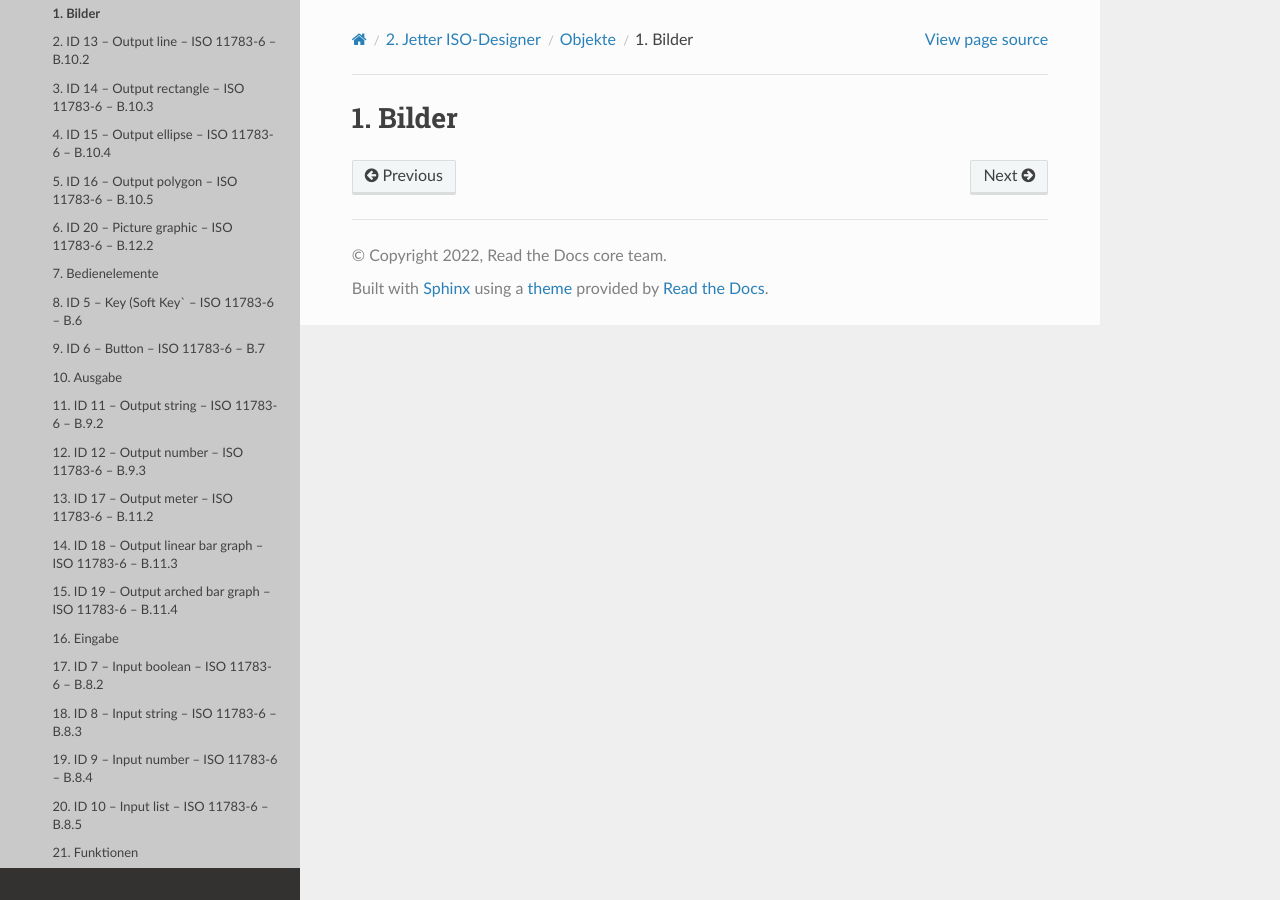
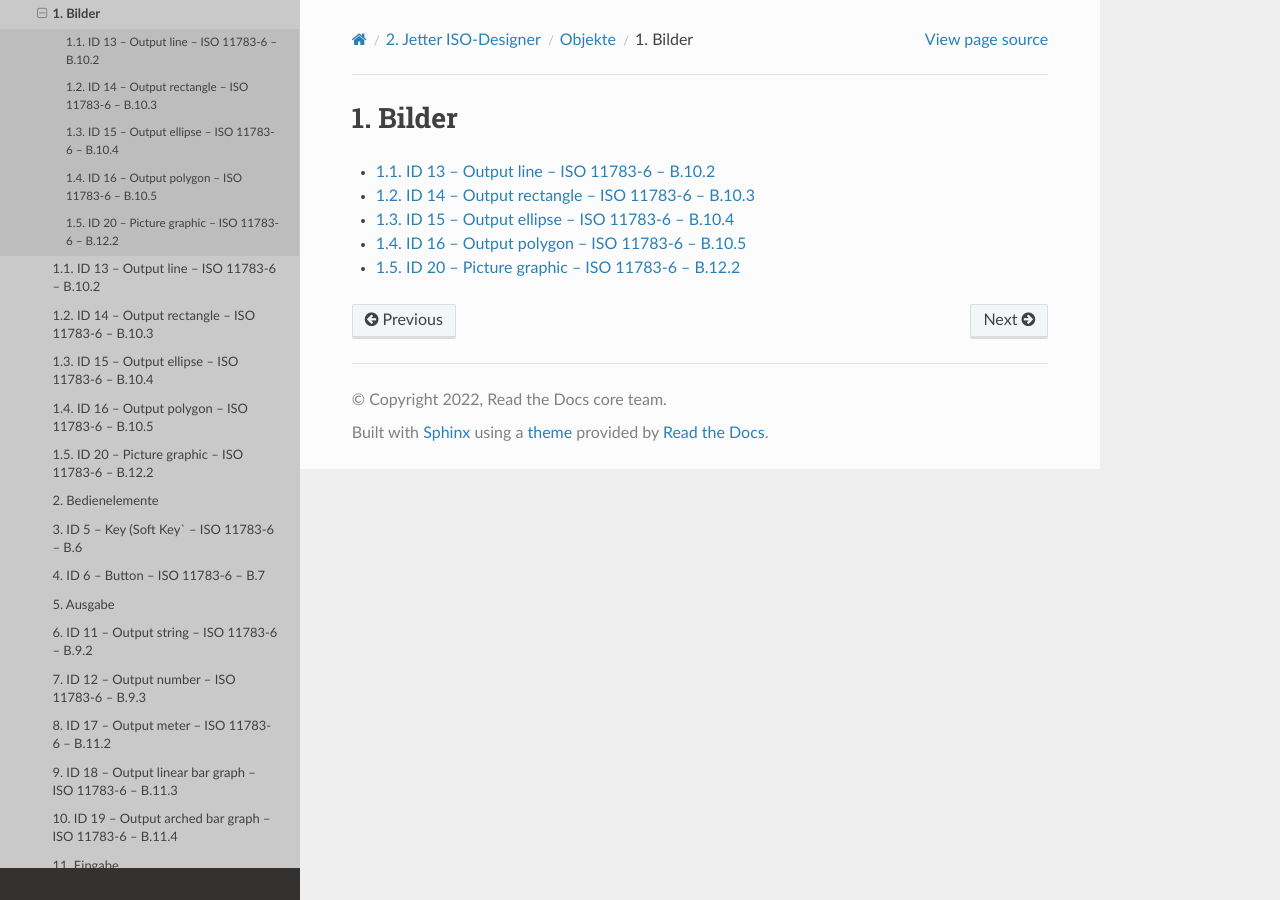
Before and after one commit to Meisterschulen-am-Ostbahnhof-Munchen/ISOBUS-VT-Objects-docs, a Sphinx documentation site: the page built from docs/Bilder.rst, in a window 1280 px wide. Built offline with Sphinx 7.4.7 and the Read the Docs theme 2.0.0, drawn with Linux system fonts in a browser that asks for light colours; pages that are not in the unit, such as notebooks, are missing from menus.

Commit message:
Update Bilder.rst

```diff
--- a/docs/Bilder.rst
+++ b/docs/Bilder.rst
@@ -1,2 +1,13 @@
 Bilder
 ######
+
+
+.. toctree::
+   :numbered:
+   :maxdepth: 9
+
+   ID-13-–-Output-line-–-ISO-11783-6-–-B.10.2
+   ID-14-–-Output-rectangle-–-ISO-11783-6-–-B.10.3
+   ID-15-–-Output-ellipse-–-ISO-11783-6-–-B.10.4
+   ID-16-–-Output-polygon-–-ISO-11783-6-–-B.10.5
+   ID-20-–-Picture-graphic-–-ISO-11783-6-–-B.12.2
```
